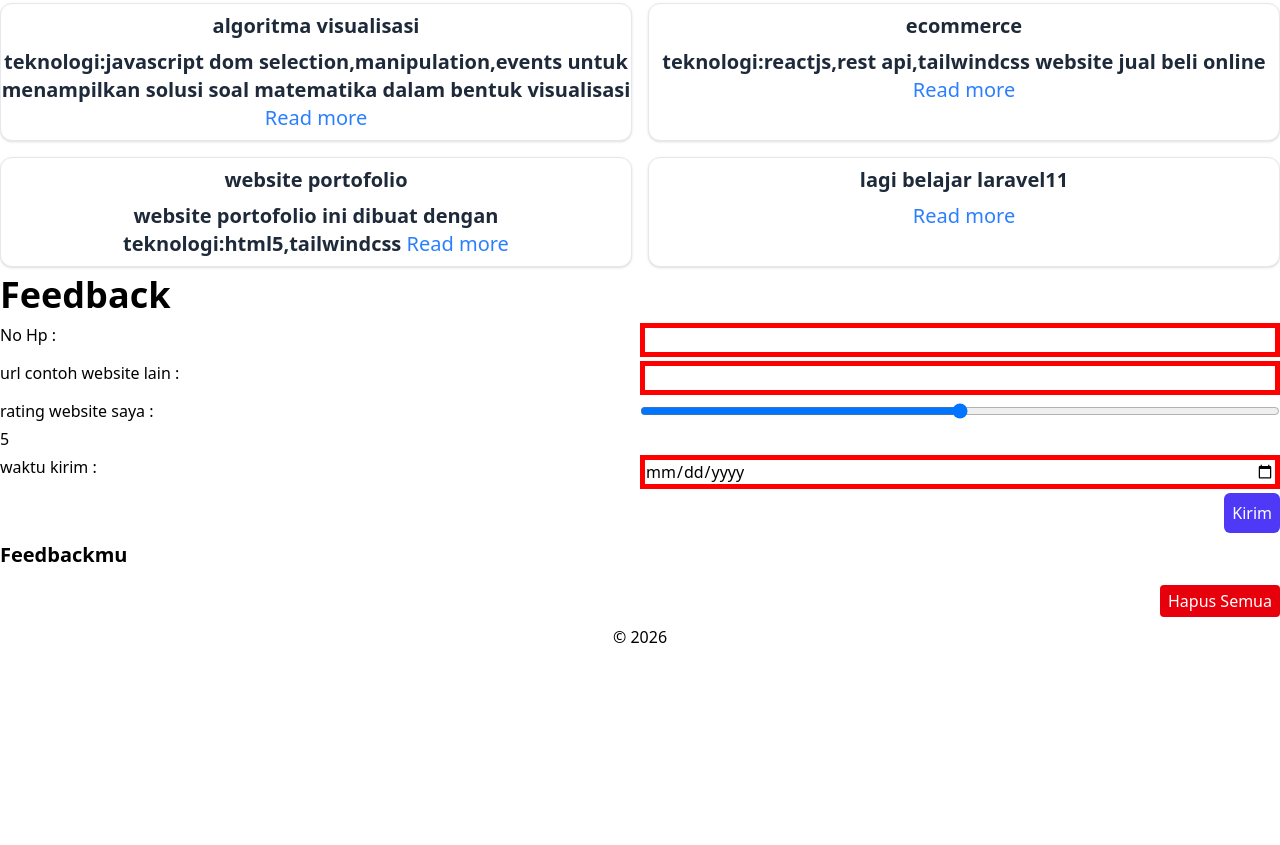
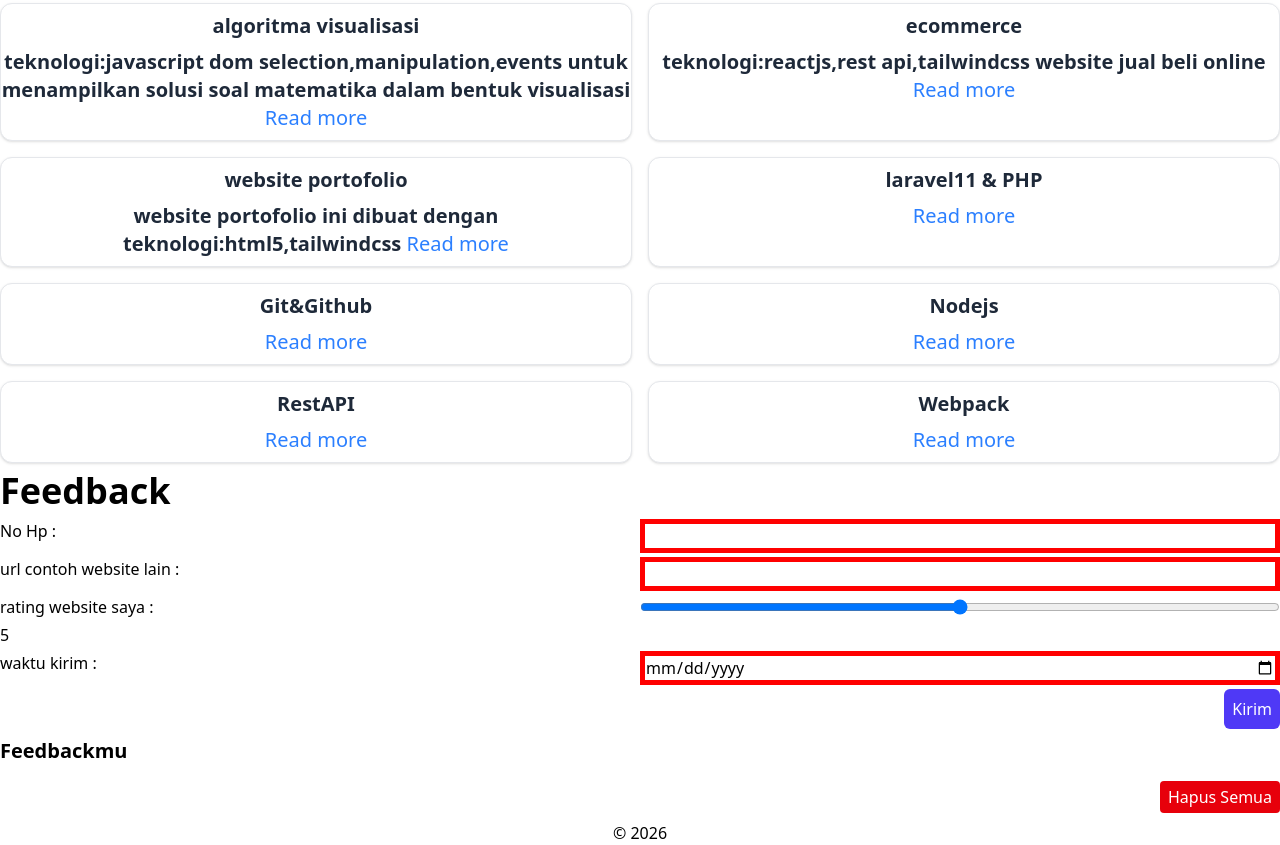
Before and after one commit to fadlisabda/fadlisabda.github.io, a website: page src/index.html in a window 1280 px wide. Shown: the part 817-1662 px from the top of the page. Before the commit the page ends 1466 px from the top, so only its background shows below. Drawn offline with Linux system fonts and the light colour scheme.

Commit message:
tambah project

```diff
--- a/src/index.html
+++ b/src/index.html
@@ -118,10 +118,42 @@
               </ul>
             </article>
             <article class="rounded-xl border border-gray-200 bg-white shadow-sm transition hover:shadow-lg text-center">
-              <h3 class="text-xl font-semibold text-gray-800 my-2">lagi belajar laravel11</h3>
+              <h3 class="text-xl font-semibold text-gray-800 my-2">laravel11 & PHP</h3>
               <ul>
                 <li class="text-xl font-semibold text-gray-800 my-2">
-                  <a href="https://github.com/fadlisabda/laravel11" target="_blank" class="font-medium text-fg-brand text-blue-500 hover:underline">Read more</a>
+                  <a href="https://github.com/fadlisabda/laravel11-php" target="_blank" class="font-medium text-fg-brand text-blue-500 hover:underline">Read more</a>
+                </li>
+              </ul>
+            </article>
+            <article class="rounded-xl border border-gray-200 bg-white shadow-sm transition hover:shadow-lg text-center">
+              <h3 class="text-xl font-semibold text-gray-800 my-2">Git&Github</h3>
+              <ul>
+                <li class="text-xl font-semibold text-gray-800 my-2">
+                  <a href="https://github.com/fadlisabda/git-github" target="_blank" class="font-medium text-fg-brand text-blue-500 hover:underline">Read more</a>
+                </li>
+              </ul>
+            </article>
+            <article class="rounded-xl border border-gray-200 bg-white shadow-sm transition hover:shadow-lg text-center">
+              <h3 class="text-xl font-semibold text-gray-800 my-2">Nodejs</h3>
+              <ul>
+                <li class="text-xl font-semibold text-gray-800 my-2">
+                  <a href="https://github.com/fadlisabda/nodejs" target="_blank" class="font-medium text-fg-brand text-blue-500 hover:underline">Read more</a>
+                </li>
+              </ul>
+            </article>
+            <article class="rounded-xl border border-gray-200 bg-white shadow-sm transition hover:shadow-lg text-center">
+              <h3 class="text-xl font-semibold text-gray-800 my-2">RestAPI</h3>
+              <ul>
+                <li class="text-xl font-semibold text-gray-800 my-2">
+                  <a href="https://github.com/fadlisabda/rest-api-" target="_blank" class="font-medium text-fg-brand text-blue-500 hover:underline">Read more</a>
+                </li>
+              </ul>
+            </article>
+            <article class="rounded-xl border border-gray-200 bg-white shadow-sm transition hover:shadow-lg text-center">
+              <h3 class="text-xl font-semibold text-gray-800 my-2">Webpack</h3>
+              <ul>
+                <li class="text-xl font-semibold text-gray-800 my-2">
+                  <a href="https://github.com/fadlisabda/webpack" target="_blank" class="font-medium text-fg-brand text-blue-500 hover:underline">Read more</a>
                 </li>
               </ul>
             </article>
```
Also changed, not shown: 1 other file.
